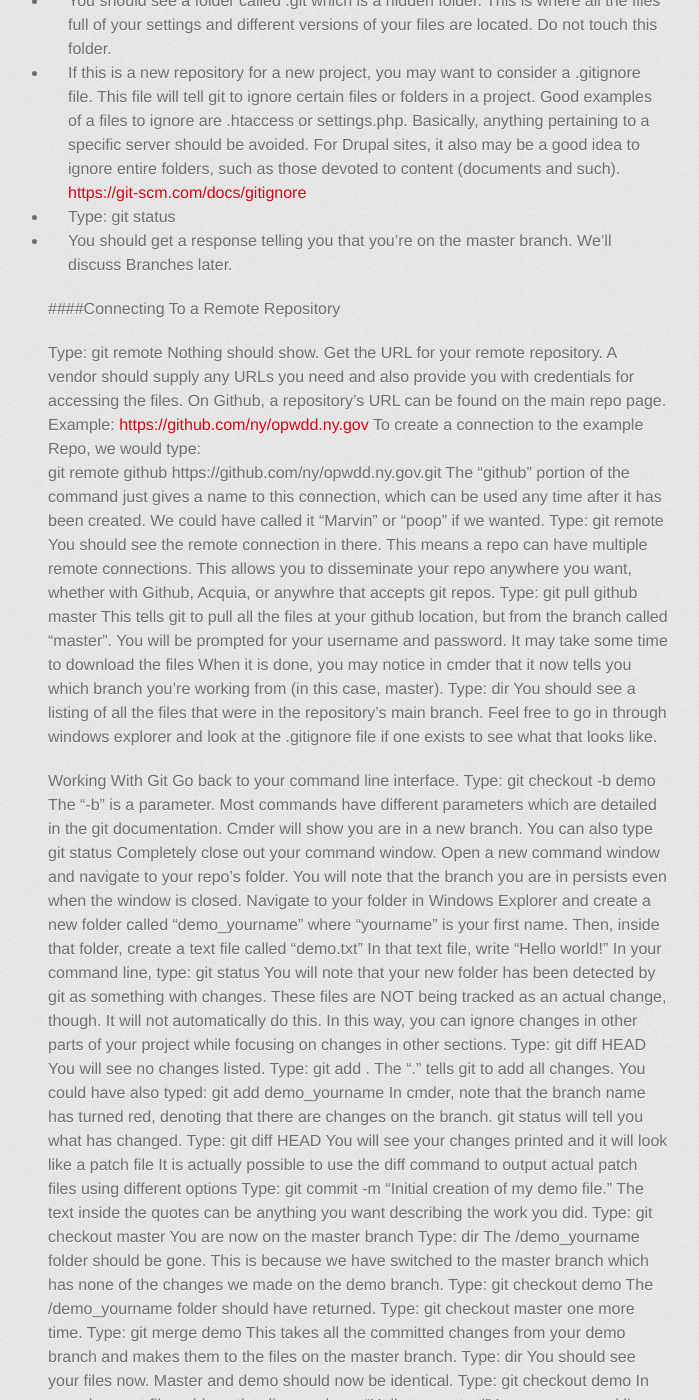
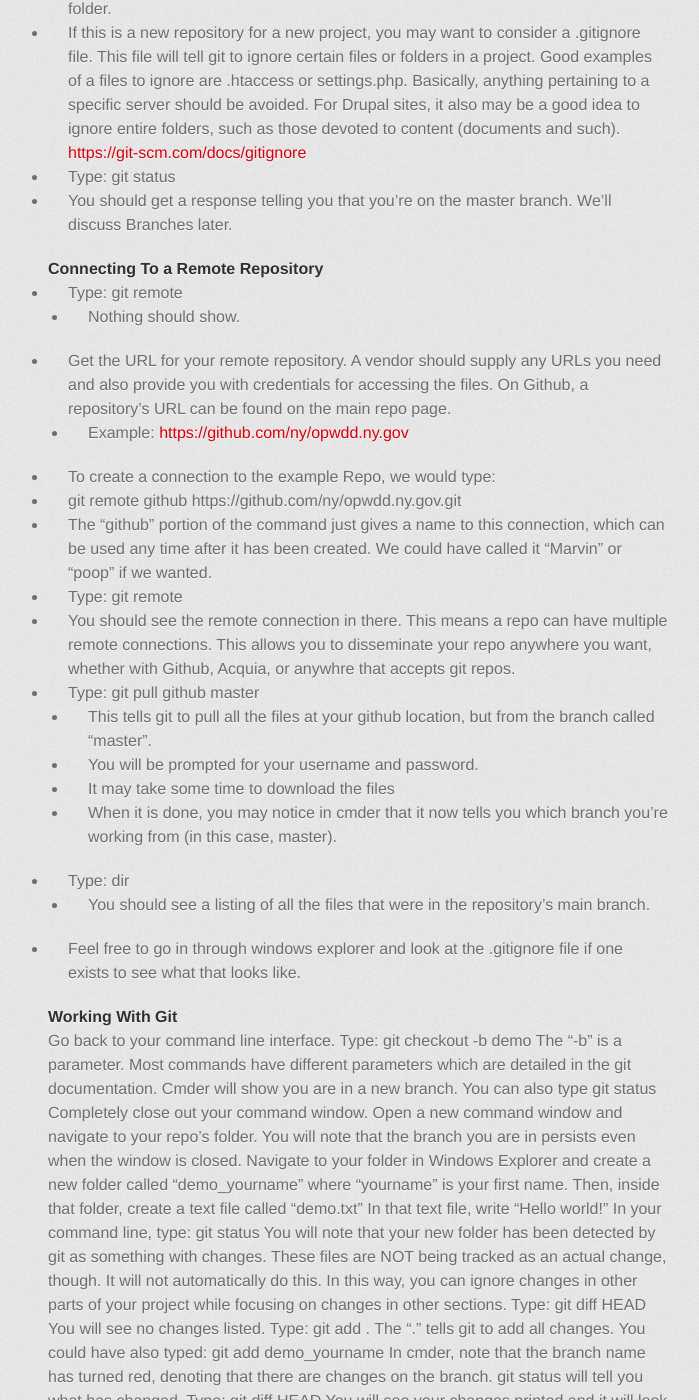
Before and after one commit to loopy3025/simplegit, a Jekyll site: the page built from _posts/2016-03-02-i-kind-of-get-git-now.md, in a window 1280 px wide and 1400 px high, scrolled down 1202 px. Shown: the whole window, without its empty margins (282-981 px from the left). Built offline with Jekyll 4.4.1, drawn with Linux system fonts in a browser that asks for light colours; some web fonts are replaced; some of the changed lines change nothing that is shown; some of the changed text lies outside the part shown.

Commit message:
Update 2016-03-02-i-kind-of-get-git-now.md
Additional changes.

```diff
--- a/_posts/2016-03-02-i-kind-of-get-git-now.md
+++ b/_posts/2016-03-02-i-kind-of-get-git-now.md
@@ -8,7 +8,7 @@ Welcome to the inaugural post of this blog. Time will tell if I post more. This
 
 I know for a fact that there are other tutorials which are both more concise and succinct. The point here isn't to be concise or succinct. The point is to slowly step through some very simple git processes in order to gain a rudimentary understanding in git.
 
-####Installing git
+#### Installing git
 
 You can download git piecemeal or you can download a third party command line tool with git included.
 
@@ -20,7 +20,7 @@ cmder:
 
 With cmder, be sure to include git in the package by selecting the full install. For both git and cmder, there are extensive documentation you can use to find commands you need to do your work. There are GUI options for git. I do not use these, so their use would have to be self-taught for now.
 
-####Initiating a New Local git Repository
+#### Initiating a New Local git Repository
 
 git is set up in repositories. Whether these repositories are local or remote is immaterial. You can do the same things in any location as long as you have the software to manage it. A repository contains all the content for your project. Sometimes that project is just a single feature and other times it is an entire site or application. In our case, we’re talking about sites.
 
@@ -36,27 +36,28 @@ git is set up in repositories. Whether these repositories are local or remote is
 * Type:  git status
 * You should get a response telling you that you’re on the master branch. We’ll discuss Branches later.
 
-####Connecting To a Remote Repository
+#### Connecting To a Remote Repository
 
-Type: git remote
-Nothing should show.
-Get the URL for your remote repository. A vendor should supply any URLs you need and also provide you with credentials for accessing the files. On Github, a repository’s URL can be found on the main repo page.
-Example:  [https://github.com/ny/opwdd.ny.gov](https://github.com/ny/opwdd.ny.gov)
-To create a connection to the example Repo, we would type:
-git remote github https://github.com/ny/opwdd.ny.gov.git
-The “github” portion of the command just gives a name to this connection, which can be used any time after it has been created. We could have called it “Marvin” or “poop” if we wanted.
-Type: git remote
-You should see the remote connection in there. This means a repo can have multiple remote connections. This allows you to disseminate your repo anywhere you want, whether with Github, Acquia, or anywhre that accepts git repos.
-Type:  git pull github master
-This tells git to pull all the files at your github location, but from the branch called “master”.
-You will be prompted for your username and password.
-It may take some time to download the files
-When it is done, you may notice in cmder that it now tells you which branch you’re working from (in this case, master).
-Type:  dir
-You should see a listing of all the files that were in the repository’s main branch.
-Feel free to go in through windows explorer and look at the .gitignore file if one exists to see what that looks like.
+* Type: git remote
+  * Nothing should show.
+* Get the URL for your remote repository. A vendor should supply any URLs you need and also provide you with credentials for accessing the files. On Github, a repository’s URL can be found on the main repo page.
+  * Example:  [https://github.com/ny/opwdd.ny.gov](https://github.com/ny/opwdd.ny.gov)
+* To create a connection to the example Repo, we would type:
+* git remote github https://github.com/ny/opwdd.ny.gov.git
+* The “github” portion of the command just gives a name to this connection, which can be used any time after it has been created. We could have called it “Marvin” or “poop” if we wanted.
+* Type: git remote
+* You should see the remote connection in there. This means a repo can have multiple remote connections. This allows you to disseminate your repo anywhere you want, whether with Github, Acquia, or anywhre that accepts git repos.
+* Type:  git pull github master
+  * This tells git to pull all the files at your github location, but from the branch called “master”.
+  * You will be prompted for your username and password.
+  * It may take some time to download the files
+  * When it is done, you may notice in cmder that it now tells you which branch you’re working from (in this case, master).
+* Type:  dir
+  * You should see a listing of all the files that were in the repository’s main branch.
+* Feel free to go in through windows explorer and look at the .gitignore file if one exists to see what that looks like.
 
-Working With Git
+#### Working With Git
+
 Go back to your command line interface. Type: git checkout -b demo
 The “-b” is a parameter. Most commands have different parameters which are detailed in the git documentation.
 Cmder will show you are in a new branch. You can also type git status
```
